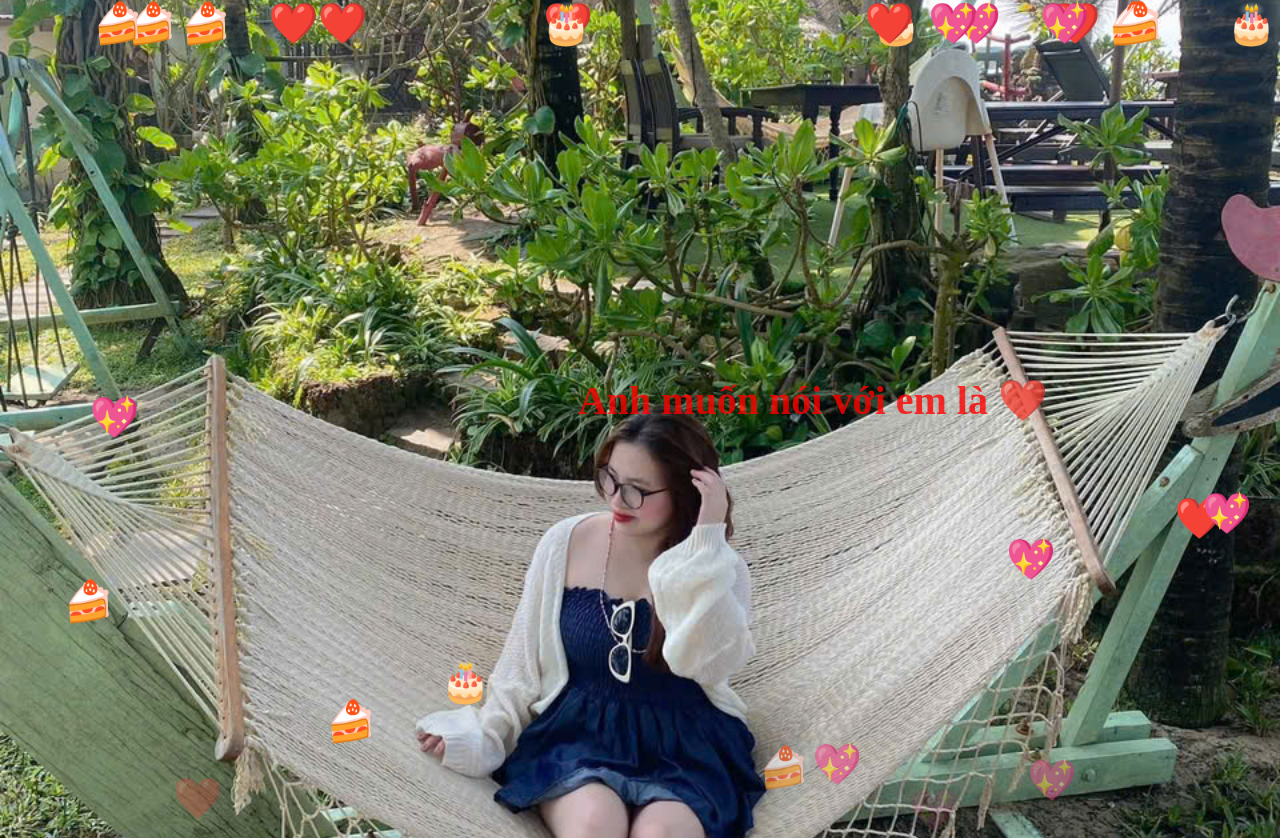
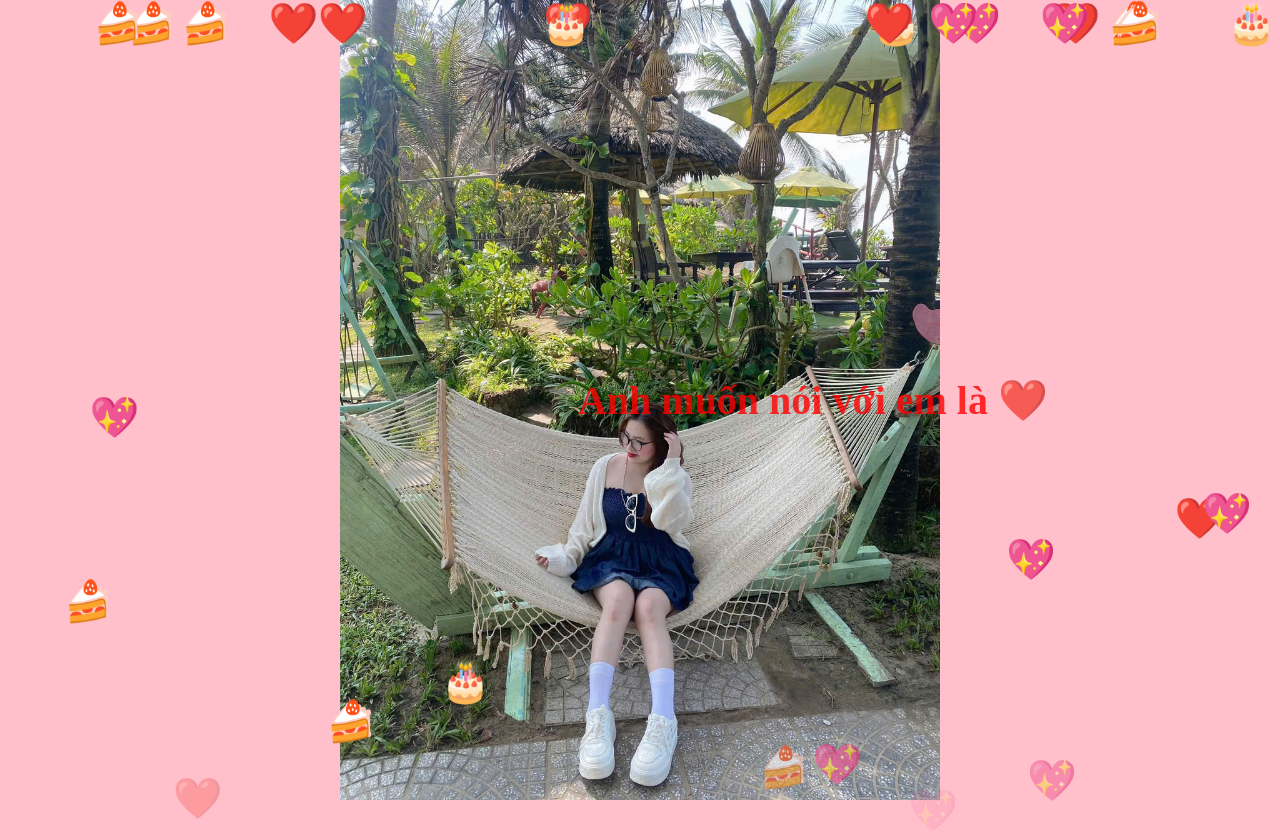
Before and after one commit to quockhanh2k12511-dot/HONGNHUNG, a plain HTML site: page index.html in a window 1280 px wide. Shown: the top 838 px of the page. Drawn offline with Linux system fonts and the light colour scheme.

Commit message:
Add files via upload

```diff
--- a/index.html
+++ b/index.html
@@ -19,20 +19,18 @@
 	background-color: pink;
    	margin: 0;
     	padding: 0;
-    	background-image: url("Nhung.jpg"); /* đường dẫn tới ảnh */
-    	background-size: cover; /* giữ nguyên tỉ lệ ảnh */
-    	background-repeat: no-repeat; /* không lặp lại ảnh */
-    	background-position: center center; /* căn giữa ảnh */
-    	background-attachment: scroll;
+	overflow: hidden;
+
     }
     .background-img{
 	position: fixed;
 	top: 0;
 	left: 0;
-	width: 100%;
-	height: 100%;
+	width: 100vw;
+	height: 100vh;
 	object-fit: contain;
 	z-index: -1;
+	pointer-events: none;
     }
 
     /* Background bay loạn xạ */
@@ -62,6 +60,7 @@
 </style>
 </head>
 <body>
+    <img class = "background-img" src="Nhung.jpg" alt="background">
 
 <div id="message"></div>
 
```
